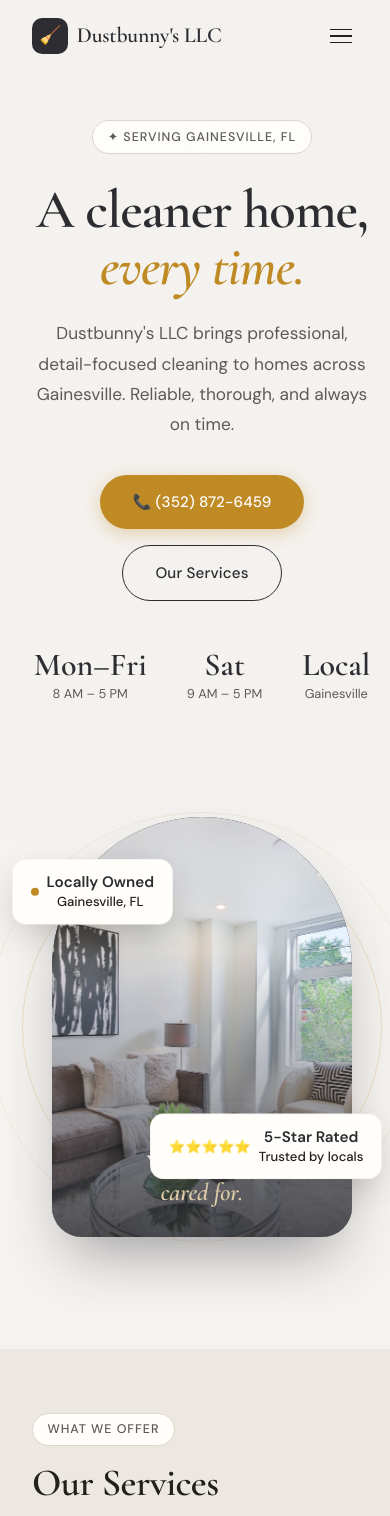
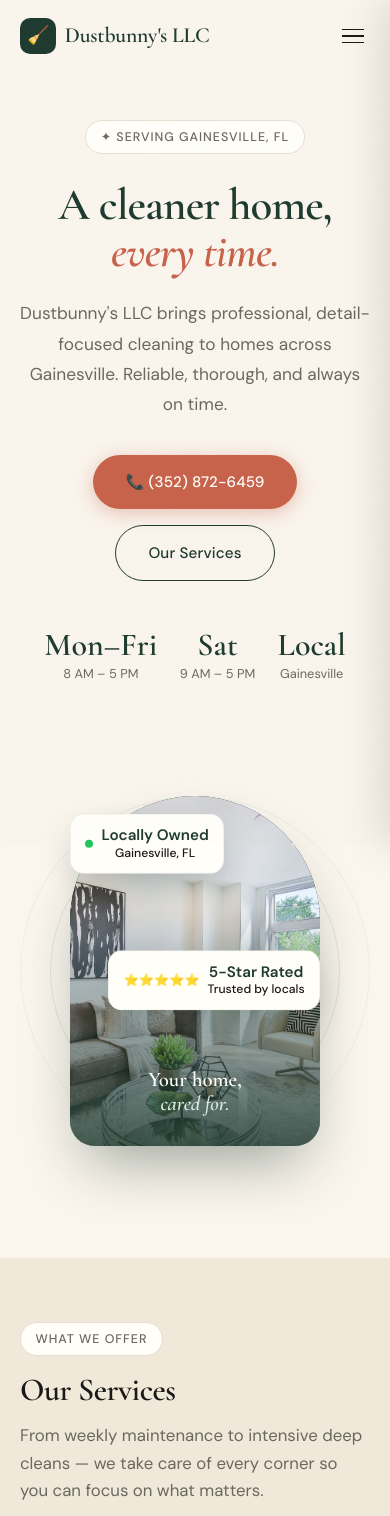
Before and after one commit to caiomsi/dustbunnys-llc, a plain HTML site: page index.html in a window 390 px wide. Shown: the top 1516 px of the page. Drawn offline with nearby package versions, Linux system fonts and the light colour scheme.

Commit message:
Restore original forest-green palette; fix hero badge overlap & mobile
- Revert the palette back to the original forest green / terracotta /
  cream (token names restored to --forest/--sage/--terra); keep the
  enlarged CTA and the service-area section
- Move the "5-Star Rated" badge to float mid-right so it no longer
  overlaps the "Your home, cared for." tagline
- Fix the off-canvas mobile menu causing horizontal overflow (parked it
  with a transform instead of right:-100%, add overflow-x:hidden on html)
- Add a small-phone breakpoint: tighter gutters, scaled headings + arch,
  badges tucked inside the frame

Co-Authored-By: Claude Opus 4.8 <noreply@anthropic.com>

```diff
--- a/css/styles.css
+++ b/css/styles.css
@@ -1,20 +1,17 @@
 /* ── Variables ── */
 :root {
-  /* warm off-white neutrals */
-  --cream:       #f5f3f0;
-  --cream-dark:  #ece8e1;
-  --cream-mid:   #ddd7cc;
-  --white:       #fffefb;
-  /* charcoal brand — deep charcoal as the main structural color */
-  --plum:        #2b2b30;
-  --plum-mid:    #41414a;
-  --rose:        #cf9a3f;
-  --rose-light:  #ecd9b3;
-  /* amber-gold accent */
-  --pink:        #c08a22;
-  --pink-light:  #f4e8cd;
-  --muted:       #5c5a55;
-  --dark:        #221f1c;
+  --cream:       #faf5ed;
+  --cream-dark:  #f0e8d8;
+  --cream-mid:   #e8dfd3;
+  --forest:      #1e3a2f;
+  --forest-mid:  #2d5444;
+  --sage:        #8fb5a1;
+  --sage-light:  #d4e8de;
+  --terra:       #c8624a;
+  --terra-light: #f2d8d2;
+  --muted:       #6b6860;
+  --dark:        #1a1917;
+  --white:       #fffef9;
 
   --font-display: 'Cormorant Garamond', Georgia, serif;
   --font-body:    'DM Sans', system-ui, sans-serif;
@@ -28,7 +25,7 @@
 
 /* ── Reset ── */
 *, *::before, *::after { box-sizing: border-box; margin: 0; padding: 0; }
-html { scroll-behavior: smooth; -webkit-font-smoothing: antialiased; }
+html { scroll-behavior: smooth; -webkit-font-smoothing: antialiased; overflow-x: hidden; }
 body {
   font-family: var(--font-body);
   background: var(--cream);
@@ -99,22 +96,22 @@ p { color: var(--muted); }
 .btn:hover { transform: translateY(-2px); }
 
 .btn-terra {
-  background: var(--pink);
+  background: var(--terra);
   color: #fff;
-  box-shadow: 0 4px 18px rgba(192,138,34,.35);
+  box-shadow: 0 4px 18px rgba(200,98,74,.35);
 }
-.btn-terra:hover { background: #9e6f17; box-shadow: 0 8px 28px rgba(192,138,34,.4); }
+.btn-terra:hover { background: #b8573f; box-shadow: 0 8px 28px rgba(200,98,74,.4); }
 
 .btn-ghost {
   background: transparent;
-  color: var(--plum);
-  border: 1.5px solid var(--plum);
+  color: var(--forest);
+  border: 1.5px solid var(--forest);
 }
-.btn-ghost:hover { background: var(--plum); color: var(--white); }
+.btn-ghost:hover { background: var(--forest); color: var(--white); }
 
 .btn-white {
   background: var(--white);
-  color: var(--plum);
+  color: var(--forest);
   box-shadow: 0 4px 18px rgba(0,0,0,.12);
 }
 .btn-white:hover { background: var(--cream); }
@@ -140,9 +137,9 @@ p { color: var(--muted); }
   color: rgba(255,255,255,.7);
 }
 .label-tag.terra {
-  border-color: var(--pink-light);
-  background: var(--pink-light);
-  color: var(--pink);
+  border-color: var(--terra-light);
+  background: var(--terra-light);
+  color: var(--terra);
 }
 
 /* ── Nav ── */
@@ -156,7 +153,7 @@ p { color: var(--muted); }
   transition: background .35s ease, box-shadow .35s ease;
 }
 #navbar.scrolled {
-  background: rgba(245,243,240,.96);
+  background: rgba(250,245,237,.96);
   backdrop-filter: blur(12px);
   box-shadow: 0 1px 0 var(--cream-mid);
 }
@@ -173,12 +170,12 @@ p { color: var(--muted); }
   font-family: var(--font-display);
   font-size: 1.35rem;
   font-weight: 600;
-  color: var(--plum);
+  color: var(--forest);
   letter-spacing: -.01em;
 }
 .nav-logo .logo-mark {
   width: 36px; height: 36px;
-  background: var(--plum);
+  background: var(--forest);
   border-radius: 10px;
   display: flex;
   align-items: center;
@@ -221,7 +218,7 @@ p { color: var(--muted); }
   .hamburger { display: flex; }
   .nav-links {
     position: fixed;
-    top: 0; right: -100%;
+    top: 0; right: 0;
     width: 72vw; max-width: 280px;
     height: 100vh;
     background: var(--white);
@@ -230,10 +227,11 @@ p { color: var(--muted); }
     padding: 6rem 2rem 2rem;
     gap: 1.75rem;
     box-shadow: -8px 0 40px rgba(0,0,0,.12);
-    transition: right .35s var(--ease-out-expo);
+    transform: translateX(100%);
+    transition: transform .35s var(--ease-out-expo);
   }
   .nav-links a { font-size: 1.05rem; opacity: 1; }
-  .nav-links.open { right: 0; }
+  .nav-links.open { transform: translateX(0); }
   .nav-cta { display: none; }
 }
 
@@ -256,10 +254,10 @@ p { color: var(--muted); }
 }
 .hero-text { position: relative; z-index: 2; }
 .hero-text .label-tag { margin-bottom: 1.75rem; }
-.hero-text h1 { color: var(--plum); margin-bottom: 1.4rem; }
+.hero-text h1 { color: var(--forest); margin-bottom: 1.4rem; }
 .hero-text h1 em {
   font-style: italic;
-  color: var(--pink);
+  color: var(--terra);
 }
 .hero-text > p {
   font-size: 1.08rem;
@@ -281,7 +279,7 @@ p { color: var(--muted); }
   font-family: var(--font-display);
   font-size: 2rem;
   font-weight: 600;
-  color: var(--plum);
+  color: var(--forest);
   line-height: 1;
 }
 .proof-item .desc {
@@ -304,13 +302,13 @@ p { color: var(--muted); }
 .arch {
   width: 300px;
   height: 420px;
-  background: var(--plum);
+  background: var(--forest);
   border-radius: 200px 200px 40px 40px;
   margin: 0 auto;
   position: relative;
   overflow: hidden;
   isolation: isolate; /* contain .arch-overlay z-index so badges stay on top */
-  box-shadow: 0 30px 60px -18px rgba(43,43,48,.45);
+  box-shadow: 0 30px 60px -18px rgba(30,58,47,.45);
 }
 .arch img {
   position: absolute;
@@ -329,9 +327,9 @@ p { color: var(--muted); }
   justify-content: flex-end;
   padding: 1.9rem 1.75rem;
   background: linear-gradient(to top,
-    rgba(43,43,48,.82) 0%,
-    rgba(43,43,48,.32) 38%,
-    rgba(43,43,48,0) 68%);
+    rgba(30,58,47,.82) 0%,
+    rgba(30,58,47,.32) 38%,
+    rgba(30,58,47,0) 68%);
 }
 .arch-tagline {
   font-family: var(--font-display);
@@ -340,12 +338,12 @@ p { color: var(--muted); }
   font-weight: 600;
   color: var(--white);
 }
-.arch-tagline em { font-style: italic; color: var(--rose-light); }
+.arch-tagline em { font-style: italic; color: var(--sage-light); }
 @keyframes arch-zoom { from { transform: scale(1); } to { transform: scale(1.08); } }
 .arch-ring {
   position: absolute;
   border-radius: 50%;
-  border: 1px solid var(--rose);
+  border: 1px solid var(--sage);
   opacity: .25;
   top: 50%; left: 50%;
   transform: translate(-50%, -50%);
@@ -360,7 +358,7 @@ p { color: var(--muted); }
   border: 1px solid rgba(0,0,0,.05);
   border-radius: 14px;
   padding: .85rem 1.1rem;
-  box-shadow: 0 14px 36px -8px rgba(43,43,48,.28);
+  box-shadow: 0 14px 36px -8px rgba(30,58,47,.28);
   font-size: .82rem;
   font-weight: 500;
   color: var(--dark);
@@ -370,15 +368,15 @@ p { color: var(--muted); }
   line-height: 1.3;
   animation: float-badge 3.5s ease-in-out infinite;
 }
-.arch-badge strong { display: block; color: var(--plum); font-size: .95rem; }
+.arch-badge strong { display: block; color: var(--forest); font-size: .95rem; }
 .arch-badge .dot {
   width: 8px; height: 8px;
   border-radius: 50%;
-  background: var(--pink);
+  background: #22c55e;
   flex-shrink: 0;
 }
-.badge-top    { top: 10%;  left: -50px; animation-delay: 0s; }
-.badge-bottom { bottom: 12%; right: -40px; animation-delay: 1.8s; }
+.badge-top    { top: 8%;  left: -50px; animation-delay: 0s; }
+.badge-bottom { top: 44%; right: -44px; animation-delay: 1.8s; }
 
 @keyframes float-badge { 0%,100%{transform:translateY(0)} 50%{transform:translateY(-7px)} }
 
@@ -389,7 +387,23 @@ p { color: var(--muted); }
   .hero-proof { justify-content: center; }
   .hero-visual { margin-top: 3rem; }
   .badge-top  { left: -20px; }
-  .badge-bottom { right: -10px; }
+  .badge-bottom { right: -20px; }
+}
+
+/* Small phones: tighten gutters, scale headings + the arch, tuck badges inside */
+@media (max-width: 480px) {
+  .container { padding: 0 1.25rem; }
+  h1 { font-size: clamp(2.7rem, 11.5vw, 3.6rem); }
+  h2 { font-size: clamp(2rem, 7.5vw, 2.6rem); }
+  .arch-wrap { width: 250px; }
+  .arch { width: 250px; height: 350px; }
+  .arch-tagline { font-size: 1.3rem; }
+  .arch-ring-1 { width: 290px; height: 290px; }
+  .arch-ring-2 { width: 350px; height: 350px; }
+  .arch-badge { font-size: .76rem; padding: .7rem .9rem; }
+  .badge-top    { top: 5%;  left: 0; }
+  .badge-bottom { top: 46%; right: 0; }
+  .hero-proof { gap: 1.4rem; }
 }
 
 /* ── Section base ── */
@@ -426,7 +440,7 @@ section { padding: clamp(4rem, 8vw, 7rem) 0; }
   aspect-ratio: 5 / 4;
   /* arched top echoes the hero arch motif */
   border-radius: 160px 160px var(--radius-lg) var(--radius-lg);
-  box-shadow: 0 26px 55px -22px rgba(43,43,48,.5);
+  box-shadow: 0 26px 55px -22px rgba(30,58,47,.5);
 }
 .sf-media img {
   width: 100%;
@@ -451,7 +465,7 @@ section { padding: clamp(4rem, 8vw, 7rem) 0; }
 .sf-text .label-tag.terra { margin-bottom: 1rem; }
 .sf-text h3 {
   font-size: clamp(2rem, 3vw, 2.6rem);
-  color: var(--plum);
+  color: var(--forest);
   margin-bottom: .85rem;
 }
 .sf-text p {
@@ -473,7 +487,7 @@ section { padding: clamp(4rem, 8vw, 7rem) 0; }
 
 /* ── Why Us ── */
 #why {
-  background: var(--plum);
+  background: var(--forest);
   position: relative;
   overflow: hidden;
 }
@@ -483,7 +497,7 @@ section { padding: clamp(4rem, 8vw, 7rem) 0; }
   top: -120px; right: -80px;
   width: 480px; height: 480px;
   border-radius: 50%;
-  background: rgba(207,154,63,.1);
+  background: rgba(143,181,161,.1);
   pointer-events: none;
 }
 #why::after {
@@ -505,7 +519,7 @@ section { padding: clamp(4rem, 8vw, 7rem) 0; }
 }
 .why-left .label-tag { margin-bottom: 1.25rem; }
 .why-left h2 { color: var(--white); margin-bottom: 1.25rem; }
-.why-left h2 em { font-style: italic; color: var(--rose); }
+.why-left h2 em { font-style: italic; color: var(--sage); }
 .why-left > p { color: rgba(255,255,255,.55); font-size: 1.05rem; margin-bottom: 2rem; }
 .why-cta .btn-terra { margin-top: .5rem; }
 
@@ -521,7 +535,7 @@ section { padding: clamp(4rem, 8vw, 7rem) 0; }
   position: absolute;
   left: 0; bottom: 0;
   width: 64px; height: 4px;
-  background: var(--pink);
+  background: var(--terra);
 }
 .why-photo img {
   width: 100%;
@@ -561,7 +575,7 @@ section { padding: clamp(4rem, 8vw, 7rem) 0; }
 
 /* ── CTA Strip ── */
 #cta-strip {
-  background: linear-gradient(135deg, var(--pink) 0%, var(--plum) 100%);
+  background: linear-gradient(135deg, var(--terra) 0%, var(--forest) 100%);
   padding: clamp(6rem, 13vw, 10rem) 0;
   text-align: center;
   position: relative;
@@ -626,8 +640,8 @@ section { padding: clamp(4rem, 8vw, 7rem) 0; }
 .hours-row .day { font-weight: 500; color: var(--dark); }
 .hours-row .time { color: var(--muted); }
 .hours-row.closed .time { color: var(--cream-mid); }
-.hours-row.today .day { color: var(--pink); font-weight: 600; }
-.hours-row.today .time { color: var(--pink); font-weight: 600; }
+.hours-row.today .day { color: var(--terra); font-weight: 600; }
+.hours-row.today .time { color: var(--terra); font-weight: 600; }
 
 .contact-details { display: flex; flex-direction: column; gap: 2rem; }
 .contact-block .cb-label {
@@ -635,20 +649,20 @@ section { padding: clamp(4rem, 8vw, 7rem) 0; }
   font-weight: 500;
   letter-spacing: .1em;
   text-transform: uppercase;
-  color: var(--rose);
+  color: var(--sage);
   margin-bottom: .4rem;
 }
 .contact-block .cb-value {
   font-family: var(--font-display);
   font-size: 1.45rem;
   font-weight: 600;
-  color: var(--plum);
+  color: var(--forest);
   line-height: 1.3;
 }
 .contact-block .cb-value a {
   transition: color .2s;
 }
-.contact-block .cb-value a:hover { color: var(--pink); }
+.contact-block .cb-value a:hover { color: var(--terra); }
 
 .map-link {
   display: inline-flex;
@@ -656,7 +670,7 @@ section { padding: clamp(4rem, 8vw, 7rem) 0; }
   gap: .5rem;
   margin-top: .6rem;
   font-size: .88rem;
-  color: var(--pink);
+  color: var(--terra);
   font-weight: 500;
   transition: gap .2s;
 }
@@ -686,7 +700,7 @@ section { padding: clamp(4rem, 8vw, 7rem) 0; }
 .area-text .label-tag { margin-bottom: 1rem; }
 .area-text h3 {
   font-size: clamp(1.9rem, 3.4vw, 2.8rem);
-  color: var(--plum);
+  color: var(--forest);
   line-height: 1.12;
   margin-bottom: .9rem;
 }
@@ -708,7 +722,7 @@ section { padding: clamp(4rem, 8vw, 7rem) 0; }
   gap: .5rem;
   font-size: .9rem;
   font-weight: 500;
-  color: var(--plum);
+  color: var(--forest);
   background: var(--white);
   border: 1px solid var(--cream-mid);
   border-radius: var(--radius-pill);
@@ -718,7 +732,7 @@ section { padding: clamp(4rem, 8vw, 7rem) 0; }
   content: '';
   width: 6px; height: 6px;
   border-radius: 50%;
-  background: var(--pink);
+  background: var(--terra);
 }
 .area-map { margin-top: 0; }
 .area-map iframe { height: clamp(320px, 38vw, 440px); }
@@ -730,7 +744,7 @@ section { padding: clamp(4rem, 8vw, 7rem) 0; }
 
 /* ── Footer ── */
 footer {
-  background: var(--plum);
+  background: var(--forest);
   padding: 4rem 0 2rem;
 }
 .footer-top {
@@ -753,7 +767,7 @@ footer {
   font-weight: 600;
   letter-spacing: .1em;
   text-transform: uppercase;
-  color: var(--rose);
+  color: var(--sage);
   margin-bottom: 1.25rem;
 }
 .footer-col ul { list-style: none; display: flex; flex-direction: column; gap: .75rem; }
@@ -822,7 +836,7 @@ footer {
 
 /* ── Keyboard focus ── */
 :focus-visible {
-  outline: 2px solid var(--pink);
+  outline: 2px solid var(--terra);
   outline-offset: 3px;
   border-radius: 2px;
 }
```
